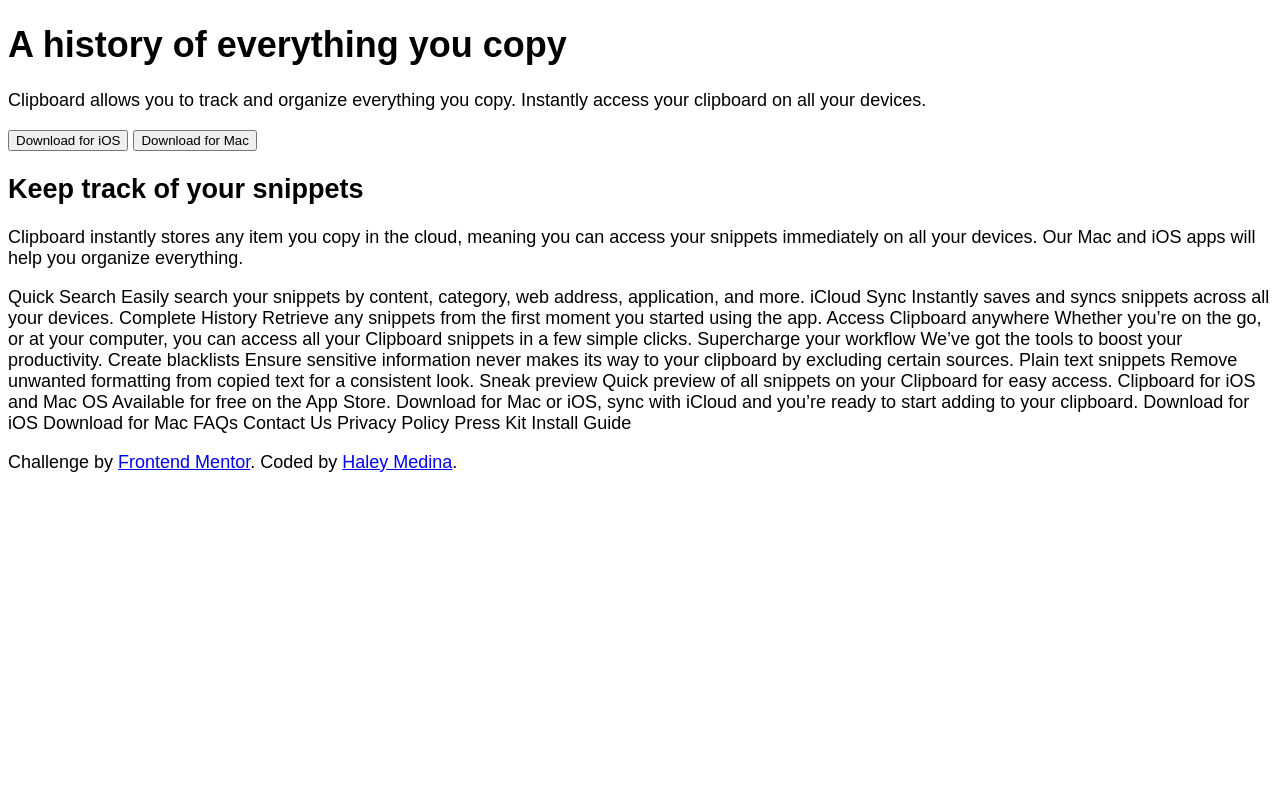
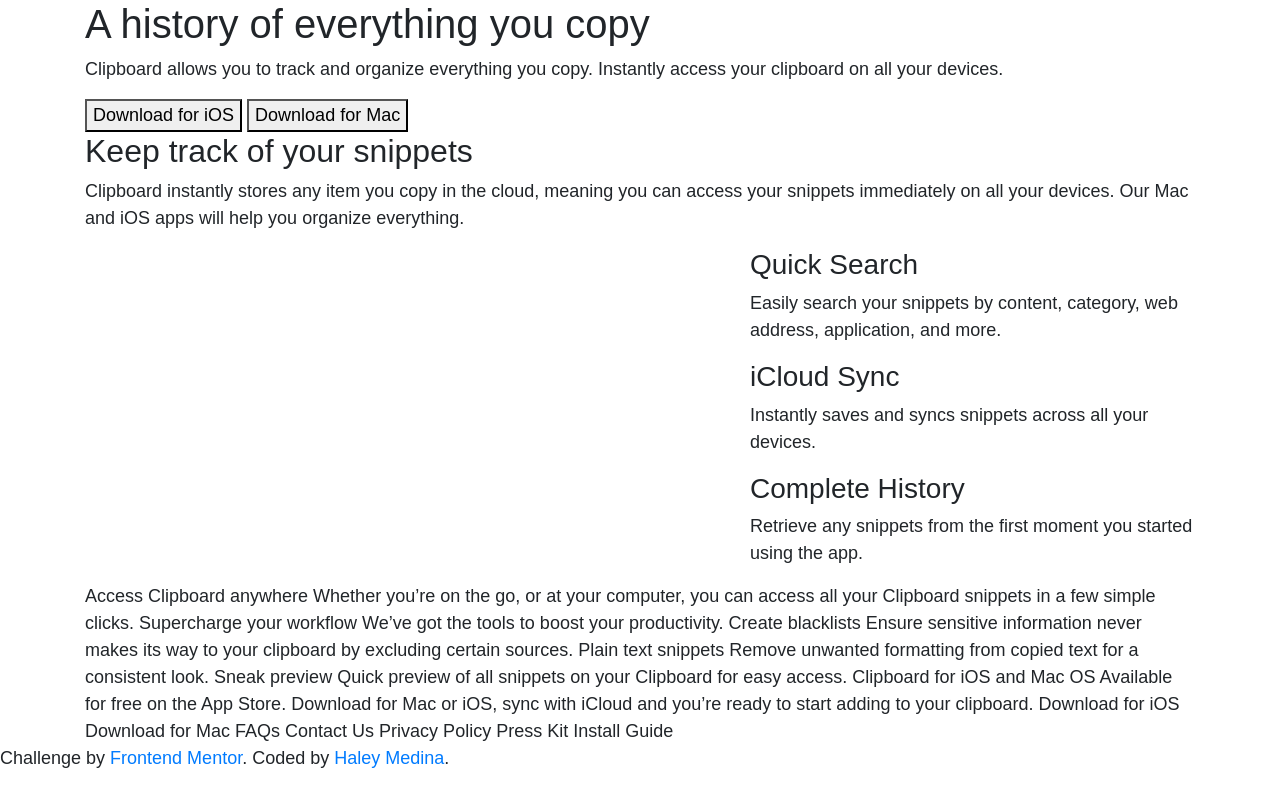
Before and after one commit to haleymedina/clipboard, a plain HTML site: page index.html in a window 1280 px wide. Drawn offline with nearby package versions, Linux system fonts and the light colour scheme; a web font is replaced by a local one.

Commit message:
created rows and columns

```diff
--- a/index.html
+++ b/index.html
@@ -1,61 +1,128 @@
 <!DOCTYPE html>
 <html lang="en">
-
   <head>
     <meta charset="UTF-8" />
     <meta name="viewport" content="width=device-width, initial-scale=1.0" />
     <!-- displays site properly based on user's device -->
 
-  <link rel="stylesheet" href="style.css">
-  <link rel="icon" type="image/png" sizes="32x32" href="./images/favicon-32x32.png" />
-  <link href="https://fonts.googleapis.com/css2?family=Bai+Jamjuree&display=swap" rel="stylesheet" />
+    <!-- css -->
+    <link
+      rel="stylesheet"
+      href="https://stackpath.bootstrapcdn.com/bootstrap/4.5.2/css/bootstrap.min.css"
+      integrity="sha384-JcKb8q3iqJ61gNV9KGb8thSsNjpSL0n8PARn9HuZOnIxN0hoP+VmmDGMN5t9UJ0Z"
+      crossorigin="anonymous"
+    />
+    <link rel="stylesheet" href="style.css" />
+    <link
+      rel="icon"
+      type="image/png"
+      sizes="32x32"
+      href="./images/favicon-32x32.png"
+    />
+    <link
+      href="https://fonts.googleapis.com/css2?family=Bai+Jamjuree&display=swap"
+      rel="stylesheet"
+    />
 
-  <title>Frontend Mentor | Clipboard landing page</title>
+    <!-- js -->
+    <script
+      src="https://code.jquery.com/jquery-3.5.1.slim.min.js"
+      integrity="sha384-DfXdz2htPH0lsSSs5nCTpuj/zy4C+OGpamoFVy38MVBnE+IbbVYUew+OrCXaRkfj"
+      crossorigin="anonymous"
+    ></script>
+    <script
+      src="https://cdn.jsdelivr.net/npm/popper.js@1.16.1/dist/umd/popper.min.js"
+      integrity="sha384-9/reFTGAW83EW2RDu2S0VKaIzap3H66lZH81PoYlFhbGU+6BZp6G7niu735Sk7lN"
+      crossorigin="anonymous"
+    ></script>
+    <script
+      src="https://stackpath.bootstrapcdn.com/bootstrap/4.5.2/js/bootstrap.min.js"
+      integrity="sha384-B4gt1jrGC7Jh4AgTPSdUtOBvfO8shuf57BaghqFfPlYxofvL8/KUEfYiJOMMV+rV"
+      crossorigin="anonymous"
+    ></script>
+
+    <title>Clipboard Landing Page</title>
   </head>
 
   <body>
     <!-- header -->
-  <header class="header">
-    <h1> A history of everything you copy</h1>
-    <p>Clipboard allows you to track and organize everything you copy. Instantly
-      access your clipboard on all your devices.</p>
+    <div class="container">
+      <div class="row">
+        <div class="col-md-12">
+          <h1>A history of everything you copy</h1>
+          <p>
+            Clipboard allows you to track and organize everything you copy.
+            Instantly access your clipboard on all your devices.
+          </p>
           <button type="button" class="ios-btn">Download for iOS</button>
           <button type="button" class="mac-btn">Download for Mac</button>
-  </header>
+        </div>
+      </div>
+    </div>
 
     <!-- columns -->
-  <section class="container">
+    <div class="container">
       <div class="row">
         <div class="col-md-12">
-        <h2>Keep track of your snippets </h2>
-        <p>Clipboard instantly stores any item you copy in
-          the cloud, meaning you can access your snippets immediately on all your
-          devices. Our Mac and iOS apps will help you organize everything.</p>
+          <h2>Keep track of your snippets</h2>
+          <p>
+            Clipboard instantly stores any item you copy in the cloud, meaning
+            you can access your snippets immediately on all your devices. Our
+            Mac and iOS apps will help you organize everything.
+          </p>
         </div>
       </div>
-    Quick Search
+
+      <div class="row">
+        <div class="col-md-7"></div>
+        <div class="col-md-5">
+          <div class="row">
+            <div class="col-md-12">
+              <h3>Quick Search</h3>
+              <p>
                 Easily search your snippets by content, category, web address,
-    application, and more. iCloud Sync Instantly saves and syncs snippets across
-    all your devices. Complete History Retrieve any snippets from the first
-    moment you started using the app. Access Clipboard anywhere Whether you’re
-    on the go, or at your computer, you can access all your Clipboard snippets
-    in a few simple clicks. Supercharge your workflow We’ve got the tools to
-    boost your productivity. Create blacklists Ensure sensitive information
-    never makes its way to your clipboard by excluding certain sources. Plain
-    text snippets Remove unwanted formatting from copied text for a consistent
-    look. Sneak preview Quick preview of all snippets on your Clipboard for easy
-    access. Clipboard for iOS and Mac OS Available for free on the App Store.
-    Download for Mac or iOS, sync with iCloud and you’re ready to start adding
-    to your clipboard. Download for iOS Download for Mac FAQs Contact Us Privacy
+                application, and more.
+              </p>
+            </div>
+          </div>
+
+          <div class="row">
+            <div class="col-md-12">
+              <h3>iCloud Sync</h3>
+              <p>Instantly saves and syncs snippets across all your devices.</p>
+            </div>
+          </div>
+
+          <div class="row">
+            <div class="col-md-12">
+              <h3>Complete History</h3>
+              <p>
+                Retrieve any snippets from the first moment you started using
+                the app.
+              </p>
+            </div>
+          </div>
+        </div>
+      </div>
+      Access Clipboard anywhere Whether you’re on the go, or at your computer,
+      you can access all your Clipboard snippets in a few simple clicks.
+      Supercharge your workflow We’ve got the tools to boost your productivity.
+      Create blacklists Ensure sensitive information never makes its way to your
+      clipboard by excluding certain sources. Plain text snippets Remove
+      unwanted formatting from copied text for a consistent look. Sneak preview
+      Quick preview of all snippets on your Clipboard for easy access. Clipboard
+      for iOS and Mac OS Available for free on the App Store. Download for Mac
+      or iOS, sync with iCloud and you’re ready to start adding to your
+      clipboard. Download for iOS Download for Mac FAQs Contact Us Privacy
       Policy Press Kit Install Guide
-  </section>
+    </div>
     <footer>
       <p class="attribution">
         Challenge by
-      <a href="https://www.frontendmentor.io?ref=challenge" target="_blank">Frontend Mentor</a>. Coded by <a
-        href="#">Haley Medina</a>.
+        <a href="https://www.frontendmentor.io?ref=challenge" target="_blank"
+          >Frontend Mentor</a
+        >. Coded by <a href="#">Haley Medina</a>.
       </p>
     </footer>
   </body>
-
 </html>
```
Lines whose indentation alone changed are shown as unchanged.
